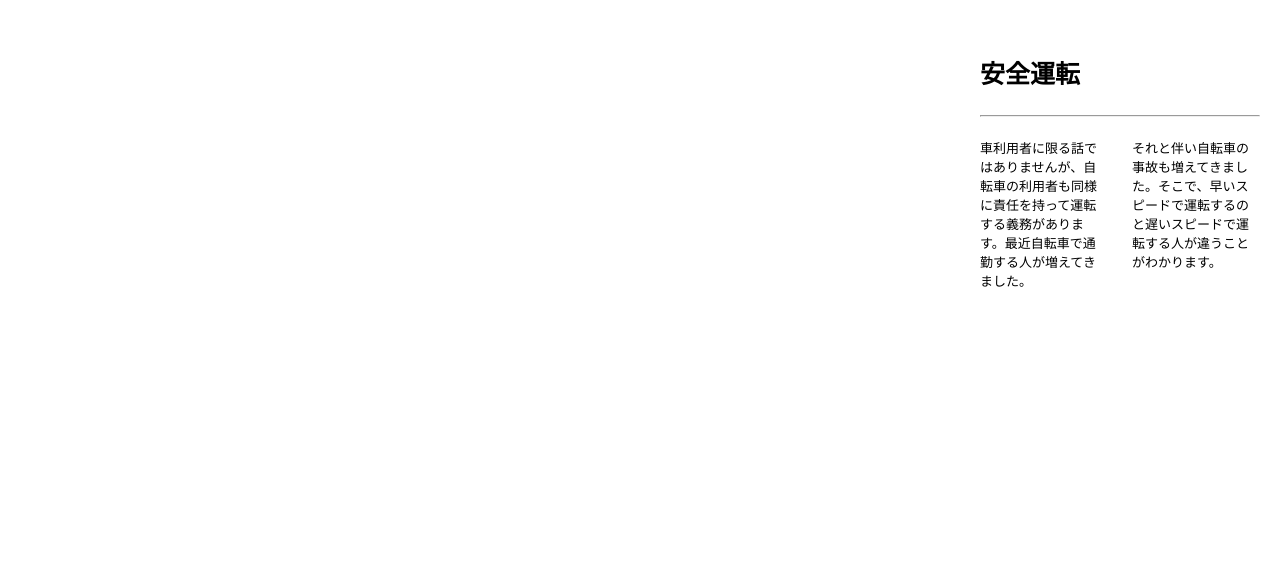
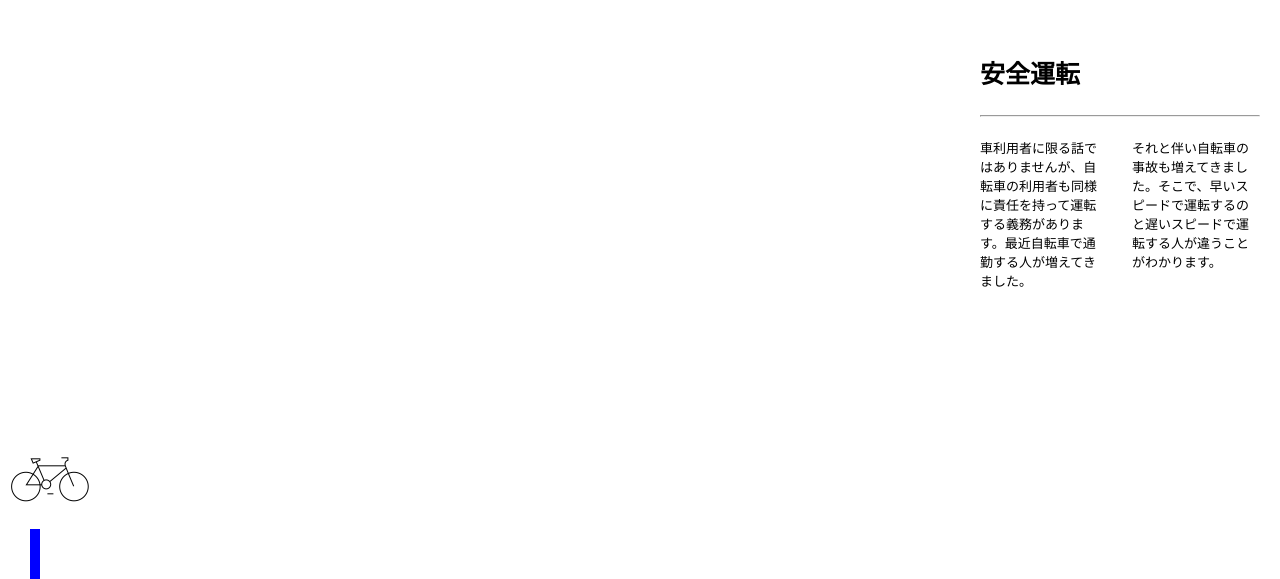
Before and after one commit to edisonthk/motion_playground, a website: page app/index.html at #/bike in a window 1280 px wide. Shown: the part 221-800 px from the top of the page. Drawn offline with nearby package versions, Linux system fonts and the light colour scheme; some packages are replaced by stand-ins of ours; files that its build step writes are made by us from their sources; a script that the page names is missing.

Commit message:
build bike page

```diff
--- a/Gruntfile.js
+++ b/Gruntfile.js
@@ -363,7 +363,7 @@ module.exports = function (grunt) {
             '*.html',
             'images/{,*/}*.{webp}',
             'styles/fonts/{,*/}*.*',
-            'assets/{,*/}*.{jpg,jpeg}',
+            'assets/{,*/}*.{jpg,jpeg,png}',
           ]
         }, {
             expand: true,
--- a/app/scripts/bike/controllers.js
+++ b/app/scripts/bike/controllers.js
@@ -10,54 +10,80 @@
  * Controller of the motionPlaygroundApp
  */
 
+function Bike(ScrollPlayer) {
+    var self = this,
+        height = 100,
+        width = 100
+        ;
+
+    self.move = function(x,y) {
+        ScrollPlayer.play(0, x, y,width,height);
+
+    }
+}
+
 function bikeCtrl(ScrollPlayer,WindowHandler,Helper) {
 
     var self = this,
-        triggleFrameIndex = 36,
-        frames = []
+        frames = ["assets/bike/bike.png"],
+        bike = new Bike(ScrollPlayer, WindowHandler)
     ;
 
-    // if(WindowHandler.isVerticalScreen()) {
-    //     triggleFrameIndex = 38;
-    //     for (var i = 0; i < 80; i++) {
-    //         frames.push('assets/mb_page1a/a'+Helper.leadingZeroString(4,i)+".jpg");
-    //     };
-    // }else{
-    //     triggleFrameIndex = 36;
-    //     for (var i = 0; i < 82; i++) {
-    //         frames.push('assets/page1/a'+Helper.leadingZeroString(2,i)+".jpg");
-    //     };
-    // }
-
+    self.trailStyles = {
+        bottom: "0",
+        position: "absolute",
+    };
 
     self.cnt = 0;
+    self.fun = false;
 
     var framesLoadedEvent = function() {
         console.log("framesLoadedEvent");
         self.initial = false;
+        bike.move(0, WindowHandler.windowHeight - 150);
     };
 
     var initialize = function() {
         self.initial = true;
         self.show = false;
-        console.log(self.cnt);
+        self.trailStyles.height = "50px";
     };
 
-    var funEventTriggled = function() {
-        console.log("triggled");
-        self.show = true;
-        self.cnt ++;
-    }
+    var funEventTriggle = function() {
+        self.fun = true;
+        ScrollPlayer.setScrollLayerHeight(0);
+
+        console.log("fun");
+        bike.move(0, WindowHandler.windowHeight - 100);
+    };
+
+    var scrollEvent = function(offsetTop) {
+        if(self.fun) {
+            return;
+        }
+
+        if(offsetTop > WindowHandler.windowHeight - 100) {
+            funEventTriggle();
+        }else if(offsetTop > 50) {
+            self.trailStyles.height = offsetTop+"px";
+            bike.move(0, WindowHandler.windowHeight - offsetTop - 100);
+
+        }else{
+            bike.move(0, WindowHandler.windowHeight - 150);
+        }
+    };
 
     self.reset = function() {
         self.show = false;
         ScrollPlayer.reset();
     }
 
+    ScrollPlayer.setFullScreen(false);
+    ScrollPlayer.setScrollLayerHeight(1800);
+
     ScrollPlayer.setFrames(frames);
     ScrollPlayer.setLoadedCallback(framesLoadedEvent);
-    ScrollPlayer.setFunEventTriggledCallback(funEventTriggled);
-    ScrollPlayer.setFunTriggleFrameIndex(triggleFrameIndex);
+    ScrollPlayer.setScrollEvent(scrollEvent);
     ScrollPlayer.ready();
 
     initialize();
--- a/app/scripts/canvas/directives.js
+++ b/app/scripts/canvas/directives.js
@@ -40,6 +40,7 @@ angular.module('canvasModule',[])
           initial: 0,
         };
         scope.state.current = scope.state.FLAG_PAUSE;
+        scope.fullScreen = true;
         scope.eventsWhenCanPlay = [];
         scope.eventsWhenEnded = [];
 
@@ -170,12 +171,22 @@ angular.module('canvasModule',[])
 
         updateCanvasSize();
 
-        scope.control.draw = function(imageFrame) {
+        scope.control.setFullScreen = function(fullScreen) {
+            scope.fullScreen = fullScreen;
+        };
+
+        scope.control.draw = function(imageFrame, x, y, w, h) {
             currentFrame = imageFrame;
+            if(scope.fullScreen) {
+                drawImageProp(ctx, imageFrame, 0, 0 ,scope.canvasWidth, scope.canvasHeight);
+            }else{
+                drawImageProp(ctx, imageFrame, x,y,w,h);
+            }
+        };
+        scope.control.clear = function() {
+            ctx.clearRect(0,0,scope.canvasWidth,scope.canvasHeight);
+        };
 
-            drawImageProp(ctx, imageFrame, 0, 0 ,scope.canvasWidth, scope.canvasHeight);
-
-        };
 
         // videoタグに関するイベント
         // BEGIN: API
--- a/app/scripts/scrollPlayer/scrollPlayer.js
+++ b/app/scripts/scrollPlayer/scrollPlayer.js
@@ -19,6 +19,9 @@ function ScrollPlayer() {
     self.indexFrame = 0;
     self.userFramesLoadedCallback = null;
     self.userFunEventCallback = null;
+    self.userScrollEvent = null;
+    self.userDefinedSize = false;
+
     self.funEventTriggled = false;
     self.funTriggleFrameIndex = 36;
     self.dummyElement = document.getElementById("dummyElement");
@@ -58,7 +61,8 @@ function ScrollPlayer() {
         ctrl.control = self.control;
 
         angular.element(self.dummyElement).bind('scroll', function(){
-            var indexFrame = parseInt((-self.dummyElement.children[0].getBoundingClientRect().top) / self.framePerPixel);
+            var offsetTop = 0 - self.dummyElement.children[0].getBoundingClientRect().top;
+            var indexFrame = parseInt(offsetTop / self.framePerPixel);
             if(indexFrame >= 0 && indexFrame < self.frames.length && !self.funEventTriggled) {
                 self.indexFrame = indexFrame;
                 if(self.indexFrame >= self.funTriggleFrameIndex) {
@@ -67,6 +71,11 @@ function ScrollPlayer() {
                     self.play(self.indexFrame);
                 }
             }
+
+            if(typeof self.userScrollEvent === 'function') {
+                self.userScrollEvent(offsetTop);
+            }
+            $scope.$apply();
         });
 
         FramesFactory.setLoadedCallback(function() {
@@ -85,19 +94,38 @@ function ScrollPlayer() {
         self.reset = function() {
             clearInterval(self.intervalId);
             self.funEventTriggled = false;
+
             self.updateDummyStyles(ctrl, WindowHandler);
             self.play(0);
         };
 
-        self.play = function(frameIndex) {
-            self.control.draw(self.frames[frameIndex]);
+        self.setFullScreen = function(fullScreen) {
+            ctrl.control.setFullScreen(fullScreen);
+        };
+
+
+        self.setScrollLayerHeight = function(height) {
+            ctrl.dummyStyles.height = height + "px";
+            self.userDefinedSize = true;
+            // $scope.$apply();
+        };
+
+        self.play = function(frameIndex, x ,y,w,h) {
+            self.control.clear();
+            self.control.draw(self.frames[frameIndex], x , y,w,h);
         };
     };
 
     self.updateDummyStyles = function(ctrl, WindowHandler) {
-        ctrl.dummyStyles = {
-            height : (WindowHandler.windowHeight + (self.framePerPixel * self.frames.length)) + 'px'
-        };
+        if(!self.userDefinedSize) {
+            ctrl.dummyStyles = {
+                height : (WindowHandler.windowHeight + (self.framePerPixel * self.frames.length)) + 'px'
+            };
+        }
+    };
+
+    self.setDummyHeight = function(height) {
+
     };
 
     self.getFrames = function() {
@@ -111,6 +139,8 @@ function ScrollPlayer() {
             ready:             FramesFactory.load,
             play:              self.play,
             reset:             self.reset,
+            setScrollLayerHeight: self.setScrollLayerHeight,
+            setFullScreen       : self.setFullScreen,
             setFunEventTriggledCallback: function(cb) {
                 self.userFunEventCallback = cb;
             },
@@ -119,6 +149,9 @@ function ScrollPlayer() {
             },
             setFunTriggleFrameIndex: function(frameIndex) {
                 self.funTriggleFrameIndex = frameIndex;
+            },
+            setScrollEvent: function(e) {
+                self.userScrollEvent = e;
             },
         };
     };
--- a/app/styles/main.css
+++ b/app/styles/main.css
@@ -54,6 +54,10 @@ body {
     z-index: 2;
 }
 
+.full.screen {
+    height: 100%;
+    width: 100%;
+}
 /* position */
 .right {
     right: 0;
@@ -120,6 +124,19 @@ body {
     font-size: 25px;
 }
 
+.bike.trail {
+    position: absolute;
+    z-index: 0;
+    left: 30px;
+}
+
+.bike.trail > div{
+    display: block;
+    width: 10px;
+    background-color: blue;
+}
+
+
 @media (max-width: 480px) {
     .bike {
         width: 185px;
--- a/app/views/bike.html
+++ b/app/views/bike.html
@@ -1,5 +1,6 @@
 <div class="screen right center bike">
-    <h3>安全運転</h3>
+    <h3 ng-if="!bike.fun">安全運転</h3>
+    <h3 ng-if="bike.fun">FUN</h3>
     <hr />
     <div class="row">
         <div class="col half">
@@ -10,3 +11,7 @@
         </div>
     </div>
 </div>
+
+<div class="full screen bike trail">
+    <div ng-style="bike.trailStyles"></div>
+</div>
```
Also changed, not shown: app/assets/bike/bike.png (added).
